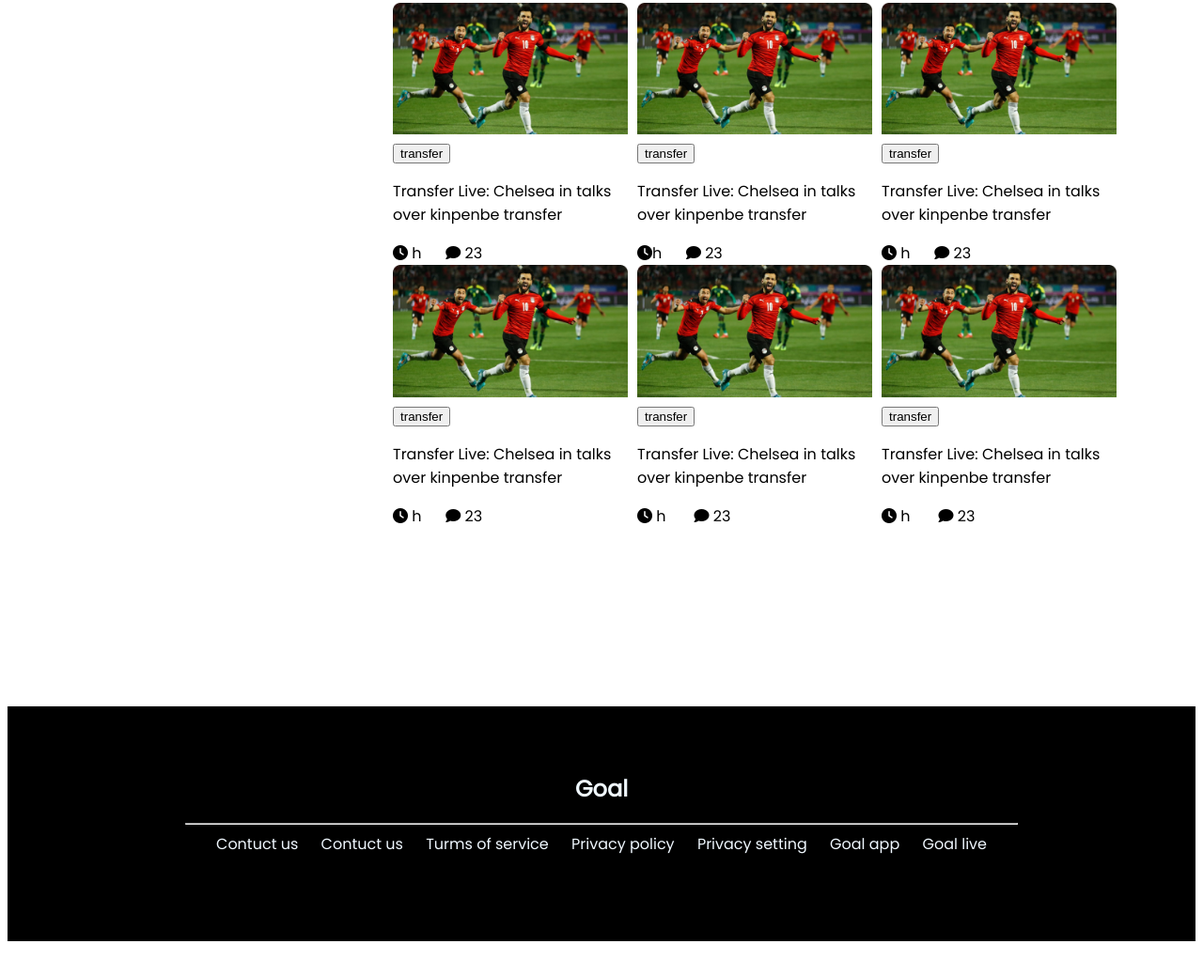
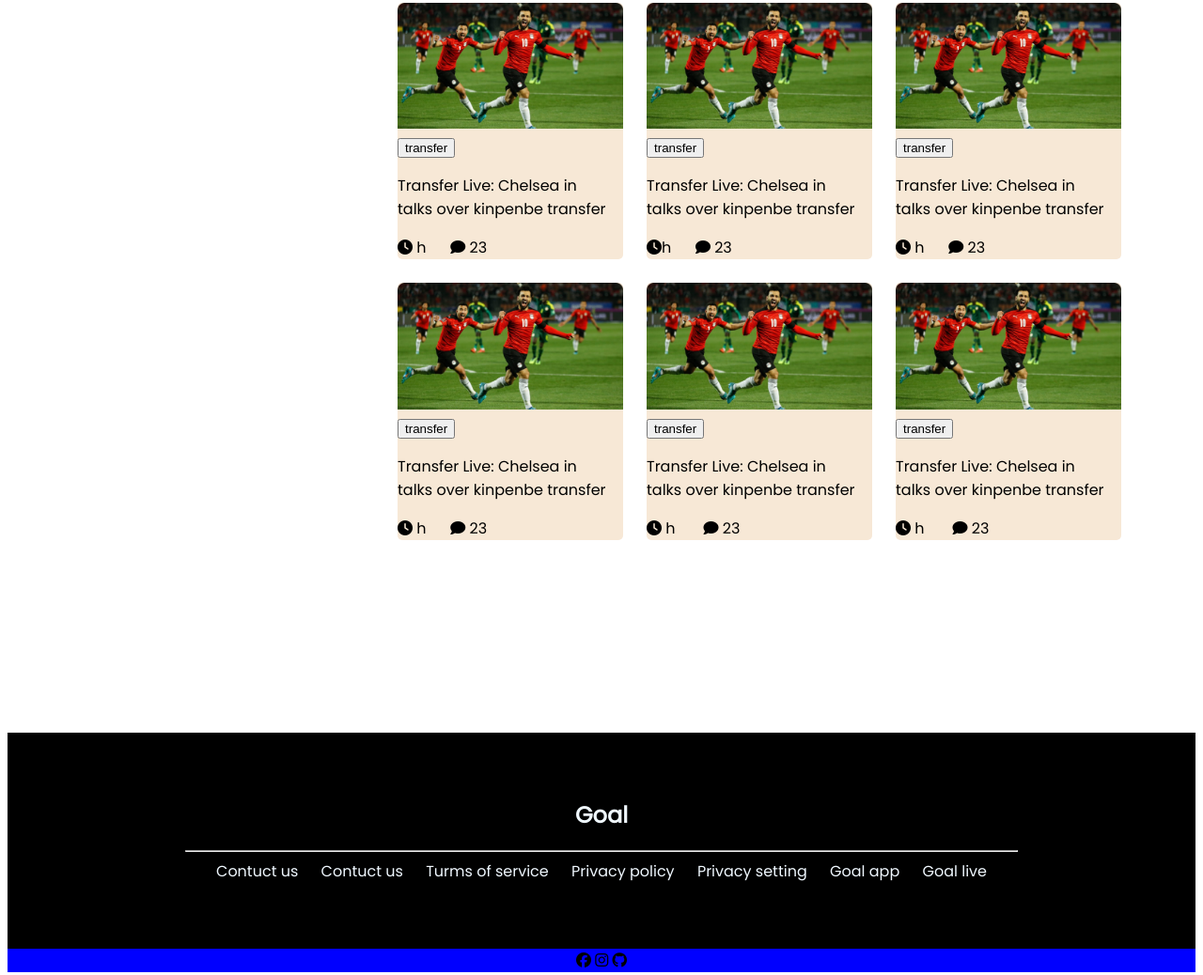
Before and after one commit to arraihan4897/world-cup, a plain HTML site: page index.html in a window 1280 px wide. Shown: the part 1106-2144 px from the top of the page at 94% size. Before the commit the page ends 2116 px from the top, so only its background shows below. Drawn offline with Linux system fonts and the light colour scheme.

Commit message:
first commit

```diff
--- a/index.html
+++ b/index.html
@@ -1,5 +1,6 @@
 <!DOCTYPE html>
 <html lang="en">
+
 <head>
     <meta charset="UTF-8">
     <meta http-equiv="X-UA-Compatible" content="IE=edge">
@@ -15,7 +16,7 @@
 
     <section class="greatest-show">
         <div id="first-div">
-            <h1> The Greatest  show on  the earth </h1>
+            <h1> The Greatest show on the earth </h1>
             <p>
                 Qatar world cup 2022,the Greatest show in the world.We are waiting for this moment.
             </p>
@@ -33,9 +34,10 @@
 
     <section class="trans">
 
-       <div class="match" >
-            <span><button class="sec-d-button"><a href="file:///C:/PROJECT/assignment2/match.html">Upcoming match</a></button></span>
-            <span><button  class="sec-d-button "  >All Group</button></span>
+        <div class="match">
+            <span><button class="sec-d-button"><a href="file:///C:/PROJECT/assignment2/match.html">Upcoming
+                        match</a></button></span>
+            <span><button class="sec-d-button ">All Group</button></span>
             <span><button class="live"><a href="file:///C:/PROJECT/assignment2/index.html">Blog</a></button></span>
 
         </div>
@@ -119,7 +121,7 @@
 
     </section>
 
-        <button  class="live view">
+    <button class="live view">
         <a href=""> view >> </a>
     </button>
     <footer>
@@ -137,6 +139,14 @@
             <span>Goal live</span>
 
         </div>
+
+        <div id="social">
+            <a href="https://www.facebook.com/raihan.binsolaiman.5"><i class="fa-brands fa-facebook"></i></a>
+            <a href="https://www.instagram.com/ar_raihan007/?hl=en"><i class="fa-brands fa-instagram"></i></a>
+            <a href="https://github.com/arraihan4897"><i class="fa-brands fa-github"></i></a>
+
+
+        </div>
     </footer>
 </body>
 
--- a/styles.css
+++ b/styles.css
@@ -13,7 +13,7 @@ body {
 
 
 section{
-    margin: 140px;
+    margin: 130px;
 }
 
 /* animation */
@@ -36,7 +36,7 @@ h1{
     font-size: 54px;
 }
 .greatest-show{
-    width: 1050px;
+    width: 1060px;
     height:500px ;
     display: flex;
     background-color: rgb(0, 0, 0);
@@ -103,16 +103,23 @@ span{
     display: flex;
 }
 .transfer-player{
+
     display: grid;
     grid-template-columns: repeat(3, 1fr);
     padding-left: 20px;
+
 }
 
 article{
-    padding-left:  10px;
+    margin-bottom: 25px;
+    background-color: rgb(247, 232, 214);
+    padding-right:  10px;
+    border-radius:5px;
+    width: 230px;
+    margin-left: 25px;
 }
 .transfer-player article img{
-    width: 250px;
+    width: 240px;
 }
 
 
@@ -135,6 +142,13 @@ hr{
 }
 .view{
     visibility: hidden;
+}
+
+#social{
+    margin-top: 70px;
+    color: azure;
+    background-color: blue;
+
 }
 
 
```
Also changed, not shown: 1 other file. Lines whose indentation alone changed are shown as unchanged.
